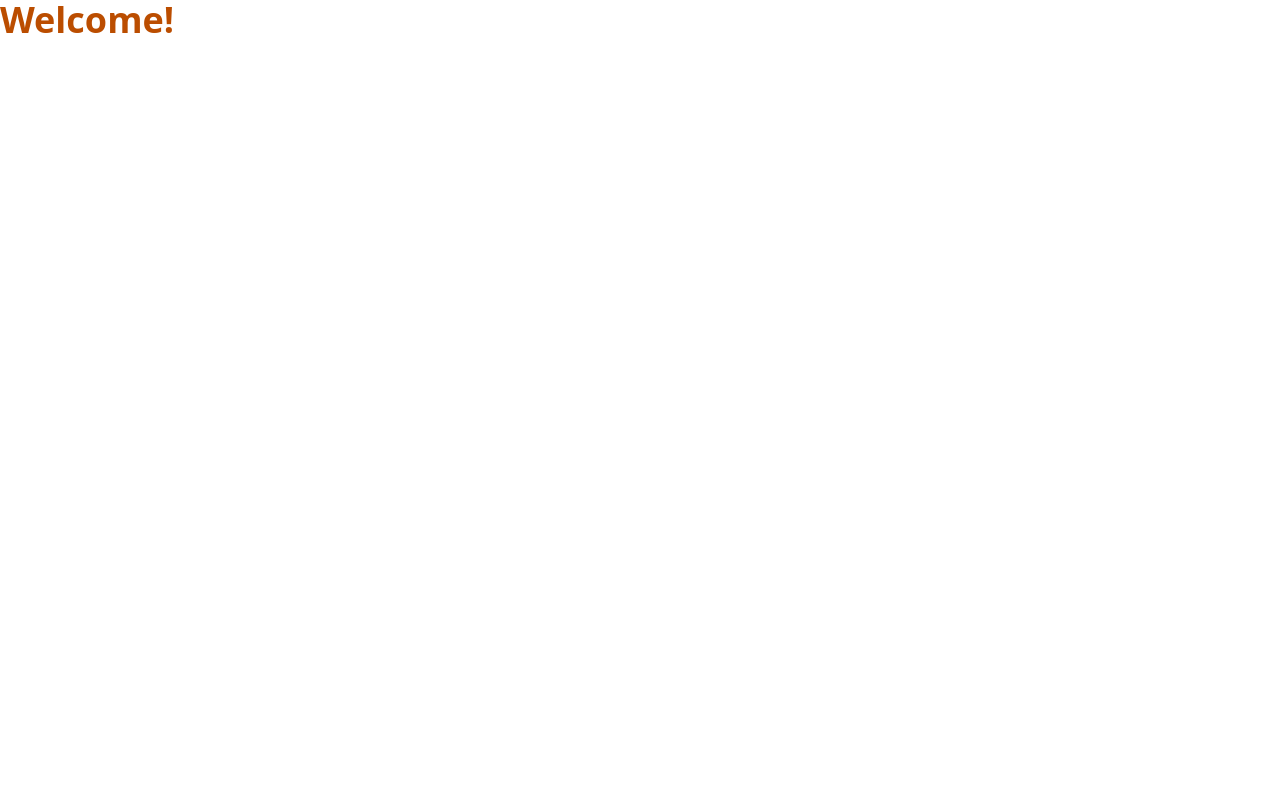
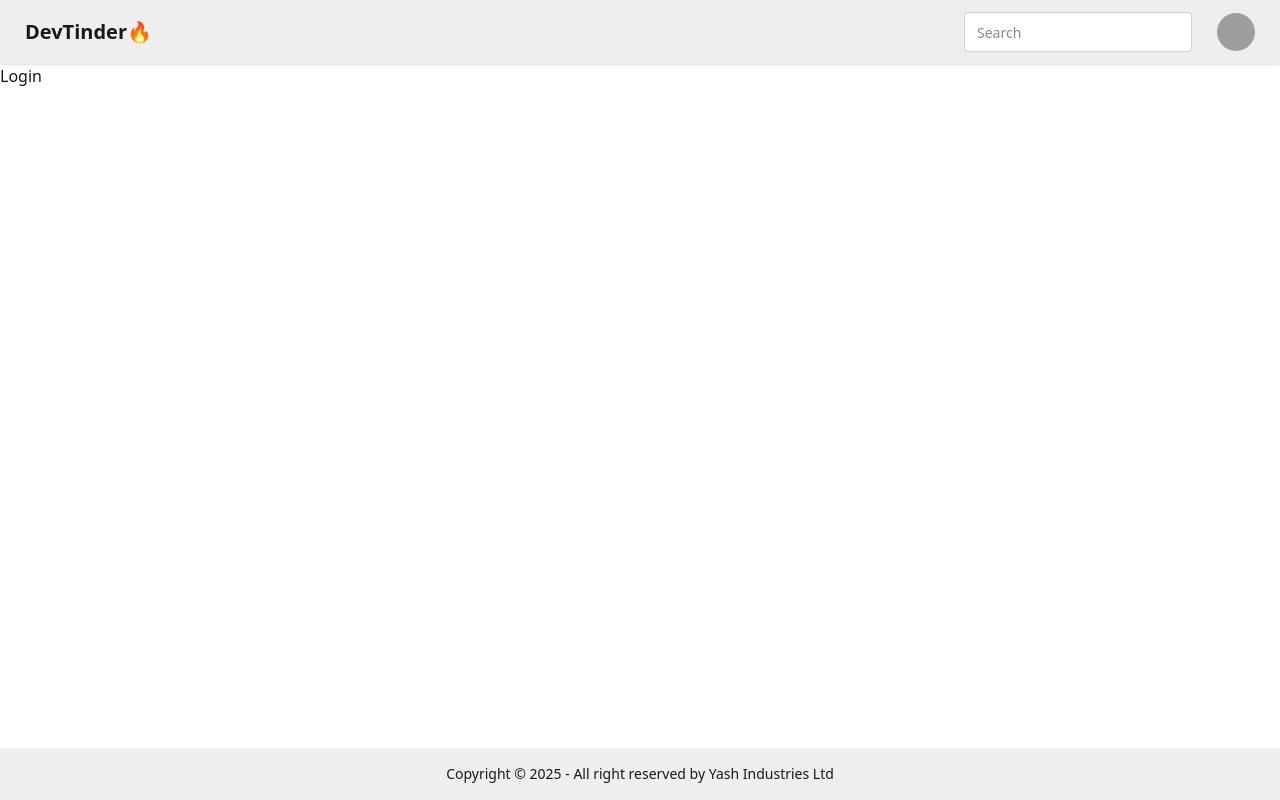
Before and after one commit to Yashwanth-CH-27/DevTinderUI, a React (Vite) app: page /login in a window 1280 px wide. Built offline with nearby package versions, Linux system fonts and the light colour scheme; grey boxes are pictures that could not be loaded.

Commit message:
Using DaisyUi

```diff
--- a/package.json
+++ b/package.json
@@ -13,6 +13,7 @@
     "@tailwindcss/vite": "^4.1.11",
     "react": "^19.1.0",
     "react-dom": "^19.1.0",
+    "react-router-dom": "^7.7.0",
     "tailwindcss": "^4.1.11"
   },
   "devDependencies": {
@@ -20,6 +21,7 @@
     "@types/react": "^19.1.8",
     "@types/react-dom": "^19.1.6",
     "@vitejs/plugin-react": "^4.6.0",
+    "daisyui": "^5.0.46",
     "eslint": "^9.30.1",
     "eslint-plugin-react-hooks": "^5.2.0",
     "eslint-plugin-react-refresh": "^0.4.20",
--- a/src/Components/Body.jsx
+++ b/src/Components/Body.jsx
@@ -1,9 +1,27 @@
+import { createBrowserRouter, RouterProvider } from "react-router-dom";
+import Login from "./Login";
+import Core from "./Core";
+import Layout from "./Layout";
 
 const Body = () => {
+    const appRouter = createBrowserRouter([
+        {
+            path: "/",
+            element:<Layout/>,
+            children: [
+                {
+                    index: true,
+                    element: <Core/>,
+                },
+                {
+                    path:"login",
+                    element:<Login/>
+                },
+            ]
+        },
+    ])
     return(
-        <div>
-            <h1 className="font-bold text-4xl text-amber-700">Welcome!</h1>
-        </div>
+        <RouterProvider router={appRouter}/>
     )
 }
 
--- /dev/null
+++ b/src/Components/Core.jsx
@@ -0,0 +1,11 @@
+import { Outlet } from "react-router-dom"
+import Header from "./Header"
+
+
+const Core = () => {
+  return (
+    <div>Core</div>
+  )
+}
+
+export default Core
--- /dev/null
+++ b/src/Components/Footer.jsx
@@ -0,0 +1,15 @@
+
+
+const Footer = () => {
+  return (
+    <div>
+        <footer className="footer sm:footer-horizontal footer-center bg-base-300 text-base-content p-4 fixed bottom-0">
+        <aside>
+            <p>Copyright © {new Date().getFullYear()} - All right reserved by Yash Industries Ltd</p>
+        </aside>
+        </footer>
+    </div>
+  )
+}
+
+export default Footer
--- /dev/null
+++ b/src/Components/Header.jsx
@@ -0,0 +1,36 @@
+
+const Header = () => {
+    return(
+    <div className="navbar bg-base-300 shadow-sm">
+    <div className="flex-1">
+        <a className="btn btn-ghost text-xl">DevTinder🔥</a>
+    </div>
+    <div className="flex gap-2">
+        <input type="text" placeholder="Search" className="input input-bordered w-24 md:w-auto" />
+        <div className="dropdown dropdown-end">
+        <div tabIndex={0} role="button" className="btn btn-ghost btn-circle avatar mx-4">
+            <div className="w-10 rounded-full">
+            <img
+                alt="Tailwind CSS Navbar component"
+                src="https://img.daisyui.com/images/stock/photo-1534528741775-53994a69daeb.webp" />
+            </div>
+        </div>
+        <ul
+            tabIndex={0}
+            className="menu menu-sm dropdown-content bg-base-100 rounded-box z-1 mt-3 w-52 p-2 shadow">
+            <li>
+            <a className="justify-between">
+                Profile
+                <span className="badge">New</span>
+            </a>
+            </li>
+            <li><a>Settings</a></li>
+            <li><a>Logout</a></li>
+        </ul>
+        </div>
+    </div>
+    </div>
+    )
+}
+
+export default Header
--- /dev/null
+++ b/src/Components/Layout.jsx
@@ -0,0 +1,18 @@
+import { Outlet } from "react-router-dom"
+import Header from "./Header"
+import Footer from "./Footer"
+
+
+const Layout = () => {
+  return (
+    <div>
+        <Header/>
+        <div>
+            <Outlet/>
+        </div>
+        <Footer/>
+    </div>
+  )
+}
+
+export default Layout
--- /dev/null
+++ b/src/Components/Login.jsx
@@ -0,0 +1,10 @@
+import Header from "./Header"
+
+
+const Login = () => {
+  return (
+    <div>Login</div>
+  )
+}
+
+export default Login
--- a/src/index.css
+++ b/src/index.css
@@ -1 +1,2 @@
 @import "tailwindcss";
+@plugin "daisyui";
```
Also changed, not shown: 1 other file (tests, documents, lock files or other folders).
